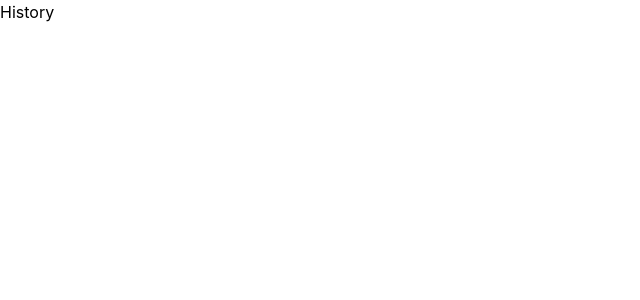
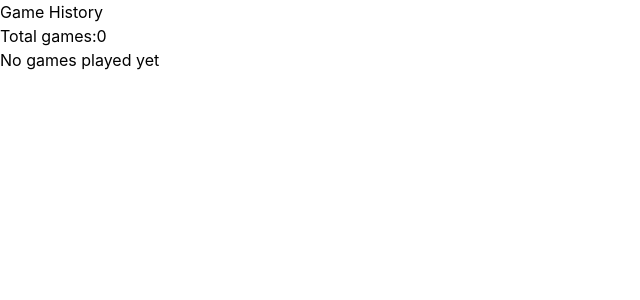
Before and after one commit to LidonJacob/Tic-Tac-Toe, a React (Vite) app in the folder frontend/: page /history in a window 1280 px wide. Shown: the top 300 px of the page, without its empty margins (0-640 px from the left). Built offline with nearby package versions, Linux system fonts and the light colour scheme.

Commit message:
building the history page

```diff
--- a/frontend/src/pages/Game.jsx
+++ b/frontend/src/pages/Game.jsx
@@ -45,6 +45,8 @@ const Game = () => {
 
   useEffect(() => {
     if (!winner && !isDraw) return;
+    if(!gameMode) return;
+    console.log("game completed:", { winner, isDraw });
     if (hasSavedGame.current) return;
     hasSavedGame.current = true;
     const game = {
--- a/frontend/src/pages/History.jsx
+++ b/frontend/src/pages/History.jsx
@@ -1,8 +1,21 @@
-
+import { getGameHistory } from "../utils/gameHistory"
+import { useState } from "react"
 
 const History = () => {
+  const [history, setHistory] = useState(()=> getGameHistory());
   return (
-    <div>History</div>
+    <div>
+<h1>Game History</h1>
+<p>Total games:{history.length}</p>
+{history.length === 0 && <p>No games played yet</p>}
+{history.map((game) => (
+  <div key={game.id}>
+    <p>Game Mode: {game.gameMode === "player" ? "Player vs Player" : "Player vs AI"}</p>
+    <p>Winner: {game.winner || (game.isDraw ? "Draw" : "Unknown")}</p>
+    <p>Date: {new Date(game.date).toLocaleString()}</p>
+  </div>
+))}
+    </div>
   )
 }
 
--- a/frontend/src/utils/gameHistory.js
+++ b/frontend/src/utils/gameHistory.js
@@ -4,6 +4,7 @@ export const saveGameResult = (game) => {
 const history = JSON.parse(localStorage.getItem(History_key) || "[]");
 history.push(game);
 localStorage.setItem(History_key, JSON.stringify(history));
+console.log("saved history:", localStorage.getItem(History_key));
 }
 
 export const getGameHistory = () => {
```
